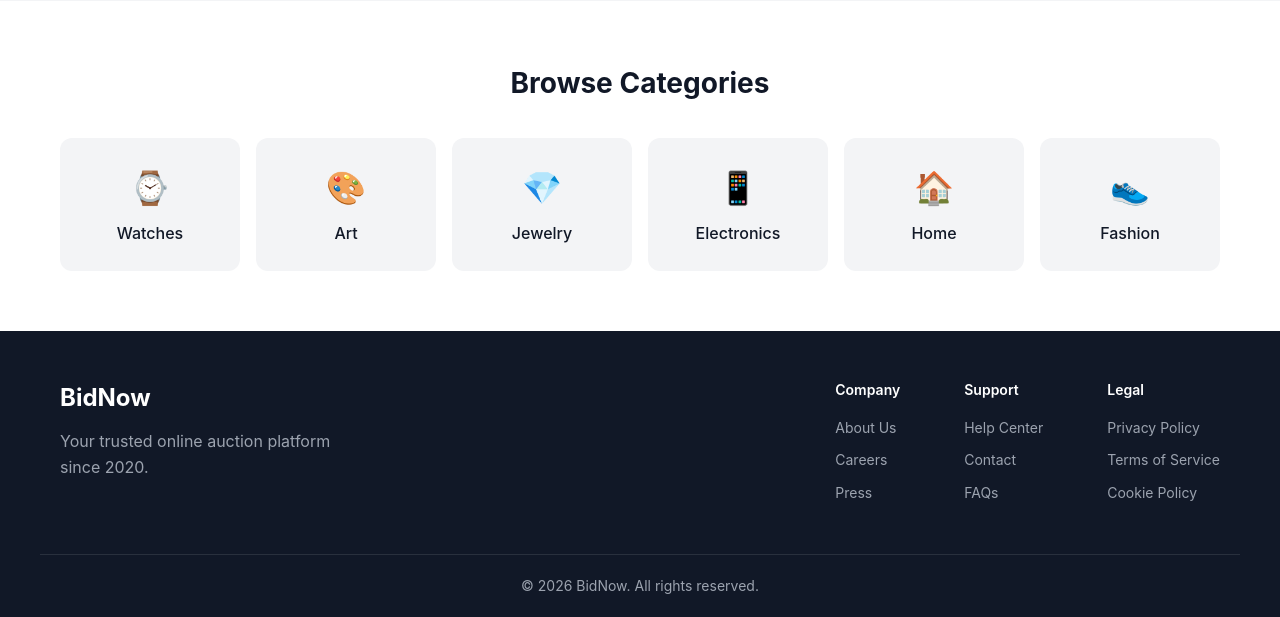
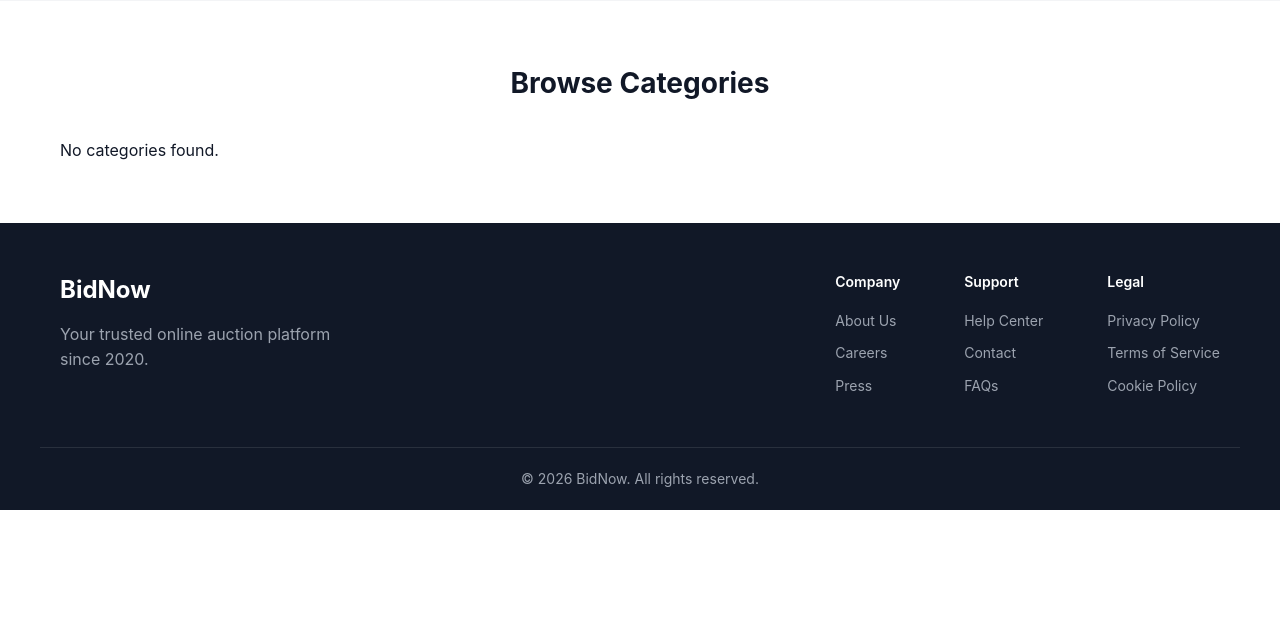
Before and after one commit to ashique12009/bidify-auction-system, a Laravel app: template resources/views/welcome.blade.php in a window 1280 px wide. Shown: the part 1292-1909 px from the top of the page. After the commit the page ends 1802 px from the top, so only its background shows below. Run offline with Laravel 12, Linux system fonts and the light colour scheme; the template is opened without the code that fills it, so the values that code supplies are empty; style sheets or scripts are compiled from the project's sources; parts of the project's set-up code (start-up, migrations or seed data) failed here and were passed over; some web fonts are replaced.

Commit message:
welcome blade update

```diff
--- a/app/Http/Controllers/WelcomeController.php
+++ b/app/Http/Controllers/WelcomeController.php
@@ -7,13 +7,12 @@ use App\Models\Product;
 use Illuminate\Http\Request;
 
 class WelcomeController extends Controller {
-
   /**
    * Display the welcome page with latest categories and products.
    */
   public function index() {
     // Get latest 4 categories
-    $categories = Category::latest()->take(4)->get();
+    $categories = Category::latest()->take(6)->get();
 
     // Get latest 4 products with category and publisher relationships
     $products = Product::with(['category', 'publisher'])
--- a/resources/views/welcome.blade.php
+++ b/resources/views/welcome.blade.php
@@ -174,30 +174,20 @@
       <div class="container">
         <h2>Browse Categories</h2>
         <div class="category-grid">
-          <a href="#" class="category-card">
-            <span class="category-icon">⌚</span>
-            <span>Watches</span>
-          </a>
-          <a href="#" class="category-card">
-            <span class="category-icon">🎨</span>
-            <span>Art</span>
-          </a>
-          <a href="#" class="category-card">
-            <span class="category-icon">💎</span>
-            <span>Jewelry</span>
-          </a>
-          <a href="#" class="category-card">
-            <span class="category-icon">📱</span>
-            <span>Electronics</span>
-          </a>
-          <a href="#" class="category-card">
-            <span class="category-icon">🏠</span>
-            <span>Home</span>
-          </a>
-          <a href="#" class="category-card">
-            <span class="category-icon">👟</span>
-            <span>Fashion</span>
-          </a>
+          @forelse($categories as $category)
+            <a href="{{ route('frontend.categories.show', $category->id) }}" class="category-card">
+              @if(!empty($category->category_image))
+                <span class="category-icon">
+                  <img src="{{ asset('storage/' . $category->category_image) }}" style="width: 100%; height: 100%; object-fit: cover;" alt="{{ $category->category_name }}">
+                </span>
+              @else
+                <span class="category-icon">{{ substr($category->category_name, 0, 1) }}</span>
+              @endif
+              <span>{{ $category->category_name }}</span>
+            </a>
+          @empty
+            <p>No categories found.</p>
+          @endforelse
         </div>
       </div>
     </section>
```
